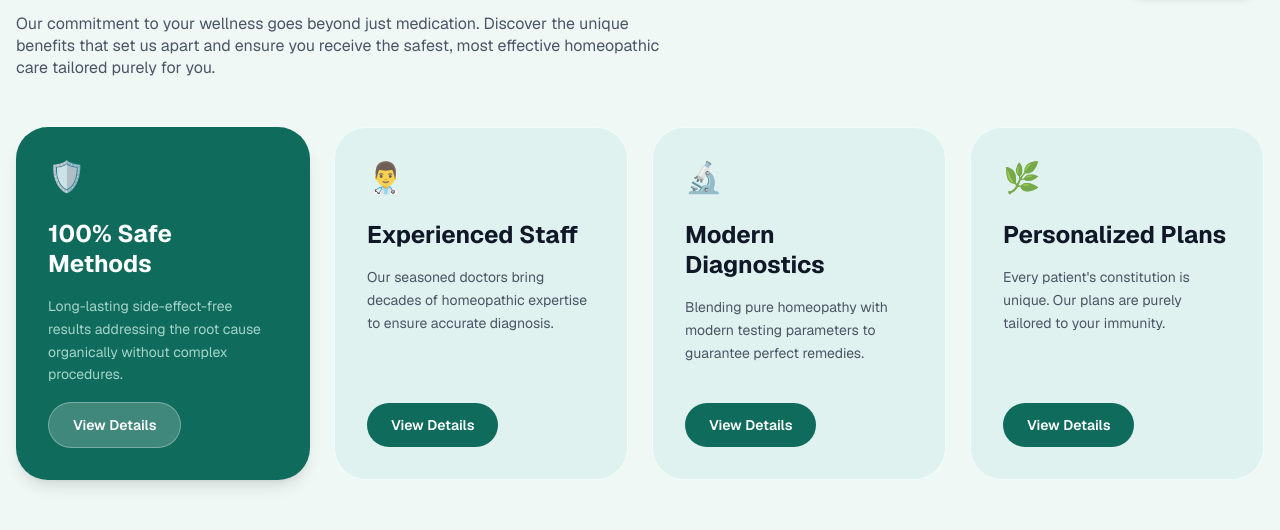
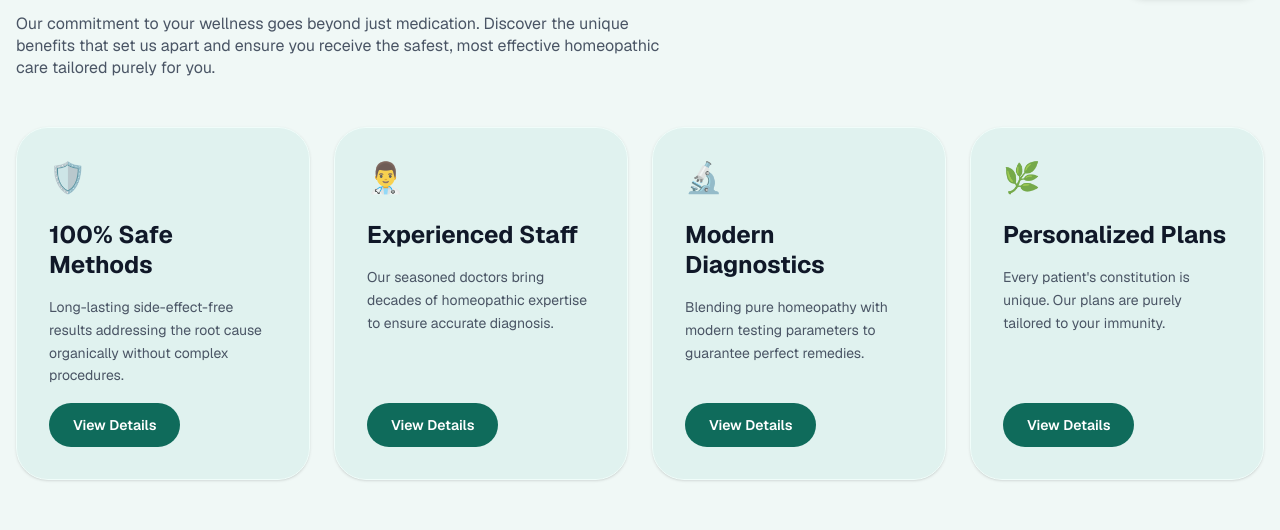
Before and after one commit to mrmahid141528/homioshifakhana-clinic, a Next.js app: page / in a window 1280 px wide. Shown: the part 1145-1675 px from the top of the page. Built offline with nearby package versions, Linux system fonts and the light colour scheme; no server answers; the database is empty.

Commit message:
Convert static Why Choose Us cards into dynamic hover groups

```diff
--- a/src/app/(public)/page.tsx
+++ b/src/app/(public)/page.tsx
@@ -92,63 +92,43 @@ export default async function Home() {
 
                     {/* Cards Grid */}
                     <div className="grid grid-cols-4 gap-2 sm:gap-6">
-
-                        {/* Card 1 (Active/Dark Theme) */}
-                        <div className="bg-primary-dark-green text-white p-3 sm:p-8 rounded-xl sm:rounded-[32px] flex flex-col justify-between shadow-lg items-start text-left h-full">
-                            <div>
-                                <div className="mb-2 sm:mb-6"><span className="text-lg sm:text-3xl">🛡️</span></div>
-                                <h3 className="text-[9px] sm:text-xl md:text-2xl font-bold mb-1 sm:mb-4 leading-tight">100% Safe Methods</h3>
-                                <p className="text-[#a5d4cc] text-[6px] sm:text-sm hidden sm:block leading-relaxed mb-4">
-                                    Long-lasting side-effect-free results addressing the root cause organically without complex procedures.
-                                </p>
+                        {[
+                            {
+                                title: "100% Safe Methods",
+                                icon: "🛡️",
+                                desc: "Long-lasting side-effect-free results addressing the root cause organically without complex procedures.",
+                            },
+                            {
+                                title: "Experienced Staff",
+                                icon: "👨‍⚕️",
+                                desc: "Our seasoned doctors bring decades of homeopathic expertise to ensure accurate diagnosis.",
+                            },
+                            {
+                                title: "Modern Diagnostics",
+                                icon: "🔬",
+                                desc: "Blending pure homeopathy with modern testing parameters to guarantee perfect remedies.",
+                            },
+                            {
+                                title: "Personalized Plans",
+                                icon: "🌿",
+                                desc: "Every patient's constitution is unique. Our plans are purely tailored to your immunity.",
+                            }
+                        ].map((item, index) => (
+                            <div key={index} className="group bg-[#E0F2EF] hover:bg-primary-dark-green transition-colors duration-300 p-3 sm:p-8 rounded-xl sm:rounded-[32px] flex flex-col justify-between items-start text-left h-full border border-teal-50 hover:border-transparent cursor-pointer shadow-sm hover:shadow-lg">
+                                <div>
+                                    <div className="mb-2 sm:mb-6">
+                                        <span className="text-lg sm:text-3xl text-primary-dark-green group-hover:text-white transition-colors duration-300 opacity-80 group-hover:opacity-100">{item.icon}</span>
+                                    </div>
+                                    <h3 className="text-[9px] sm:text-xl md:text-2xl font-bold text-gray-900 group-hover:text-white transition-colors duration-300 mb-1 sm:mb-4 leading-tight">{item.title}</h3>
+                                    <p className="text-gray-600 group-hover:text-[#a5d4cc] transition-colors duration-300 text-[6px] sm:text-sm hidden sm:block leading-relaxed mb-4">
+                                        {item.desc}
+                                    </p>
+                                </div>
+                                <Button className="bg-primary-dark-green group-hover:bg-white/20 text-white font-semibold py-1 sm:py-3 px-2 sm:px-6 text-[7px] sm:text-sm rounded-full w-fit hover:bg-teal-800 group-hover:hover:bg-white/30 border-none group-hover:border group-hover:border-white/30 transition-all duration-300">
+                                    View Details
+                                </Button>
                             </div>
-                            <Button className="bg-white/20 text-white font-semibold py-1 sm:py-3 px-2 sm:px-6 text-[7px] sm:text-sm rounded-full w-fit hover:bg-white/30 border border-white/30">
-                                View Details
-                            </Button>
-                        </div>
-
-                        {/* Card 2 (Light Theme) */}
-                        <div className="bg-[#E0F2EF] p-3 sm:p-8 rounded-xl sm:rounded-[32px] flex flex-col justify-between items-start text-left h-full border border-teal-50">
-                            <div>
-                                <div className="mb-2 sm:mb-6"><span className="text-lg sm:text-3xl text-primary-dark-green opacity-80">👨‍⚕️</span></div>
-                                <h3 className="text-[9px] sm:text-xl md:text-2xl font-bold text-gray-900 mb-1 sm:mb-4 leading-tight">Experienced Staff</h3>
-                                <p className="text-gray-600 text-[6px] sm:text-sm hidden sm:block leading-relaxed mb-4">
-                                    Our seasoned doctors bring decades of homeopathic expertise to ensure accurate diagnosis.
-                                </p>
-                            </div>
-                            <Button className="bg-primary-dark-green text-white font-semibold py-1 sm:py-3 px-2 sm:px-6 text-[7px] sm:text-sm rounded-full w-fit hover:bg-teal-800 border-none">
-                                View Details
-                            </Button>
-                        </div>
-
-                        {/* Card 3 (Light Theme) */}
-                        <div className="bg-[#E0F2EF] p-3 sm:p-8 rounded-xl sm:rounded-[32px] flex flex-col justify-between items-start text-left h-full border border-teal-50">
-                            <div>
-                                <div className="mb-2 sm:mb-6"><span className="text-lg sm:text-3xl text-primary-dark-green opacity-80">🔬</span></div>
-                                <h3 className="text-[9px] sm:text-xl md:text-2xl font-bold text-gray-900 mb-1 sm:mb-4 leading-tight">Modern Diagnostics</h3>
-                                <p className="text-gray-600 text-[6px] sm:text-sm hidden sm:block leading-relaxed mb-4">
-                                    Blending pure homeopathy with modern testing parameters to guarantee perfect remedies.
-                                </p>
-                            </div>
-                            <Button className="bg-primary-dark-green text-white font-semibold py-1 sm:py-3 px-2 sm:px-6 text-[7px] sm:text-sm rounded-full w-fit hover:bg-teal-800 border-none">
-                                View Details
-                            </Button>
-                        </div>
-
-                        {/* Card 4 (Light Theme) */}
-                        <div className="bg-[#E0F2EF] p-3 sm:p-8 rounded-xl sm:rounded-[32px] flex flex-col justify-between items-start text-left h-full border border-teal-50">
-                            <div>
-                                <div className="mb-2 sm:mb-6"><span className="text-lg sm:text-3xl text-primary-dark-green opacity-80">🌿</span></div>
-                                <h3 className="text-[9px] sm:text-xl md:text-2xl font-bold text-gray-900 mb-1 sm:mb-4 leading-tight">Personalized Plans</h3>
-                                <p className="text-gray-600 text-[6px] sm:text-sm hidden sm:block leading-relaxed mb-4">
-                                    Every patient's constitution is unique. Our plans are purely tailored to your immunity.
-                                </p>
-                            </div>
-                            <Button className="bg-primary-dark-green text-white font-semibold py-1 sm:py-3 px-2 sm:px-6 text-[7px] sm:text-sm rounded-full w-fit hover:bg-teal-800 border-none">
-                                View Details
-                            </Button>
-                        </div>
-
+                        ))}
                     </div>
                 </div>
             </section>
```
